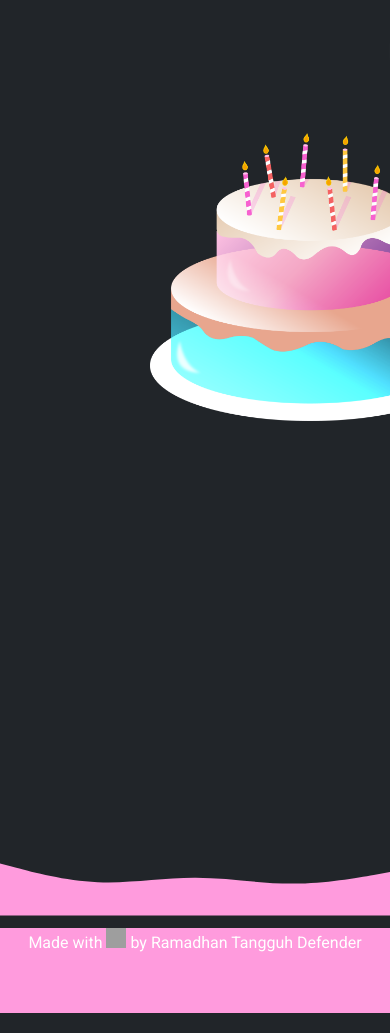
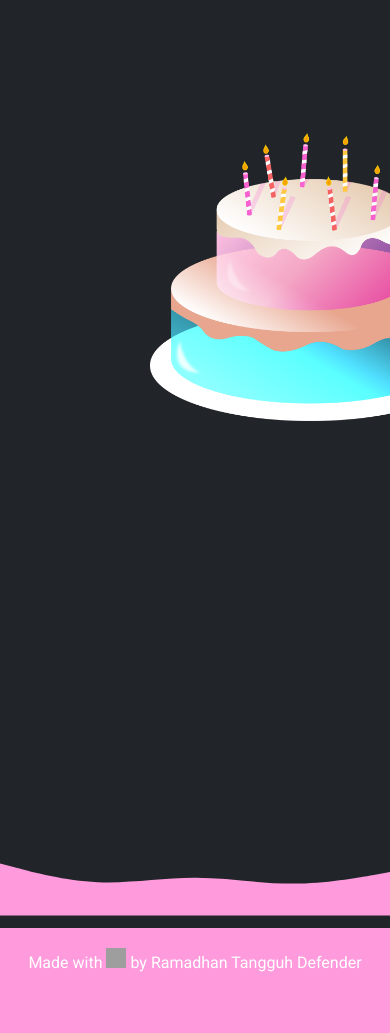
Before and after one commit to Defen21/Brth-landing, a plain HTML site: page index.html in a window 390 px wide. Shown: the part 913-1946 px from the top of the page. Drawn offline with nearby package versions, Linux system fonts and the light colour scheme; grey boxes are pictures that could not be loaded; a script that the page names is missing.

Commit message:
change12

```diff
--- a/style.css
+++ b/style.css
@@ -528,10 +528,11 @@ section {
   .footer {
     margin-top: 40%;
     color: #fff;
-    height: 7vh;
+
     background-color: #ff9bdd;
     height: 10vh;
     text-align: center;
+    padding-top: 20px;
   }
 
   .waves svg {
```
